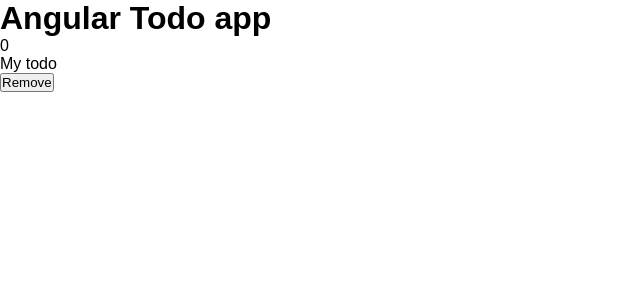
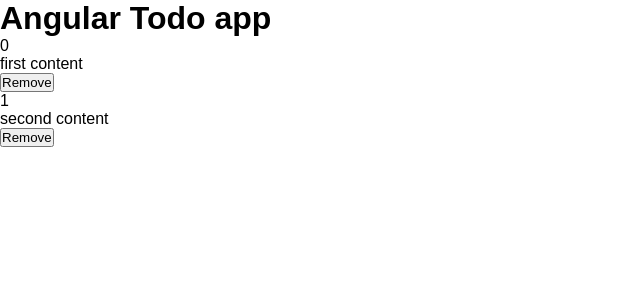
Before and after one commit to jbthecoder5/angular-todoList1, an Angular app: page / in a window 1280 px wide. Shown: the top 300 px of the page, without its empty margins (0-640 px from the left). Built offline with nearby package versions, Linux system fonts and the light colour scheme.

Commit message:
added models folder with new class to read the todo content.

```diff
--- /dev/null
+++ b/src/app/models/Todo.ts
@@ -0,0 +1,4 @@
+export class Todo {
+  content!: string;
+  completed!: boolean;
+}
--- a/src/app/todo/todo.component.html
+++ b/src/app/todo/todo.component.html
@@ -1,8 +1,7 @@
-<div class="todos">
-  {{ title }}
+<div class="todos" *ngFor="let todo of todos; let i = index">
   <div class="todo">
-    <div class="id">0</div>
-    <div class="content">My todo</div>
+    <div class="id">{{ i }}</div>
+    <div class="content">{{ todo.content }}</div>
     <button class="delete">Remove</button>
   </div>
 </div>
--- a/src/app/todo/todo.component.ts
+++ b/src/app/todo/todo.component.ts
@@ -1,4 +1,5 @@
 import { Component, OnInit } from '@angular/core';
+import { Todo } from '../models/Todo';
 
 @Component({
   selector: 'app-todo',
@@ -6,9 +7,20 @@
   styleUrls: ['./todo.component.css'],
 })
 export class TodoComponent implements OnInit {
-  todo = [];
+  todos!: Todo[];
 
   constructor() {}
 
-  ngOnInit(): void {}
+  ngOnInit(): void {
+    this.todos = [
+      {
+        content: 'first content',
+        completed: true,
+      },
+      {
+        content: 'second content',
+        completed: true,
+      },
+    ];
+  }
 }
```
